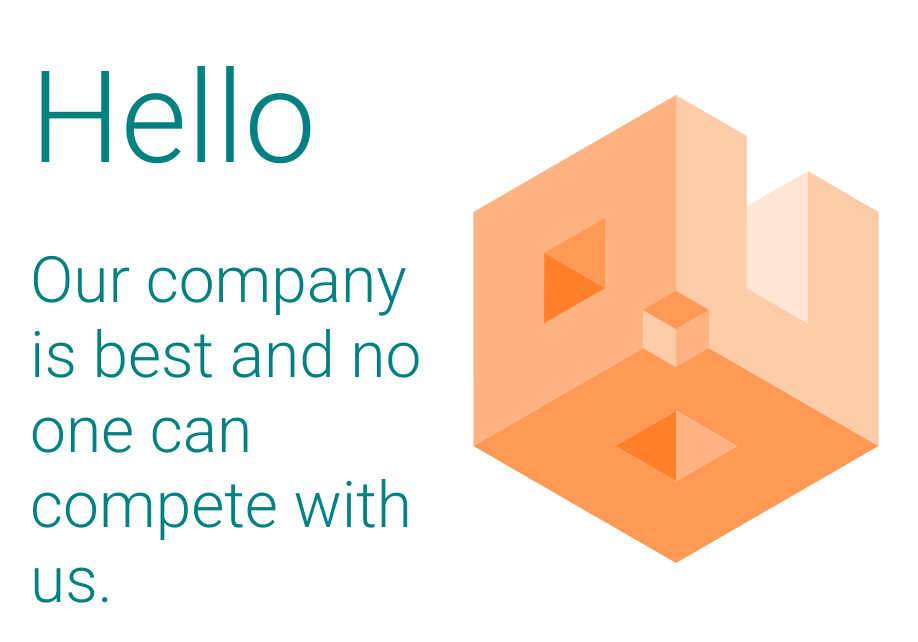
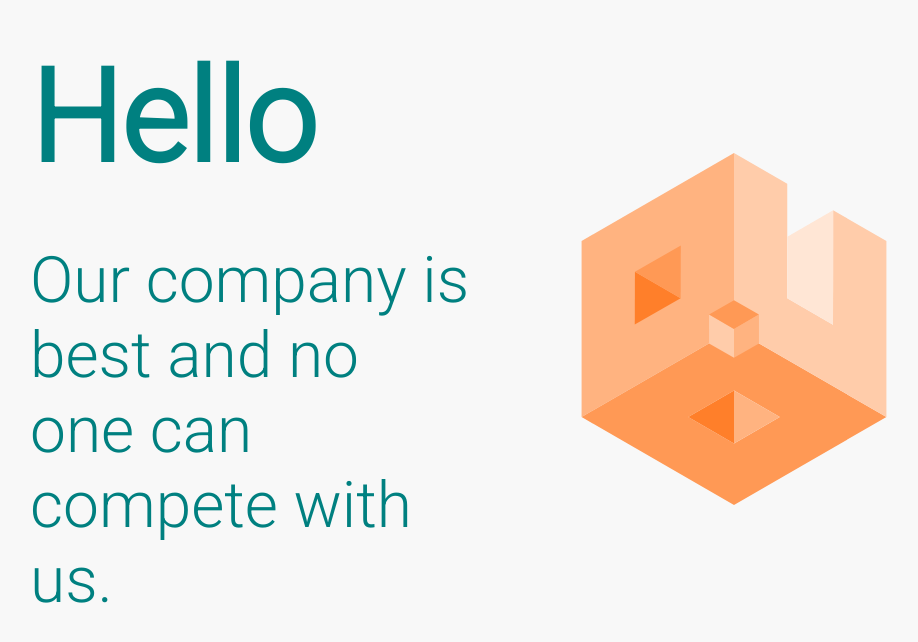
Before and after one commit to SaeedHK/next-fullstack-example, a Next.js app: page / in a window 1280 px wide. Shown: the part 546-1188 px from the top of the page, without its empty margins (170-1088 px from the left). Built offline with nearby package versions, Linux system fonts and the light colour scheme.

Commit message:
some tiny change to the css

```diff
--- a/styles/Home.module.scss
+++ b/styles/Home.module.scss
@@ -12,6 +12,7 @@
 .headerText .title {
   font-size: 8em;
   margin-bottom: 50px;
+  font-weight: bold;
 }
 .headerText .text {
   font-size: 4em;
@@ -22,10 +23,11 @@
 }
 .headerImage {
   position: relative;
+  width: 40%;
   top: 0;
   left: 0;
   transition: 0.5s;
 }
 .headerImage:hover {
-  top: -20px;
+  left: 20px;
 }
--- a/styles/globals.scss
+++ b/styles/globals.scss
@@ -3,6 +3,7 @@ body {
   padding: 0;
   margin: 0;
   font-family: 'Roboto', sans-serif;
+  background: #f8f8f8;
 }
 
 a {
```
